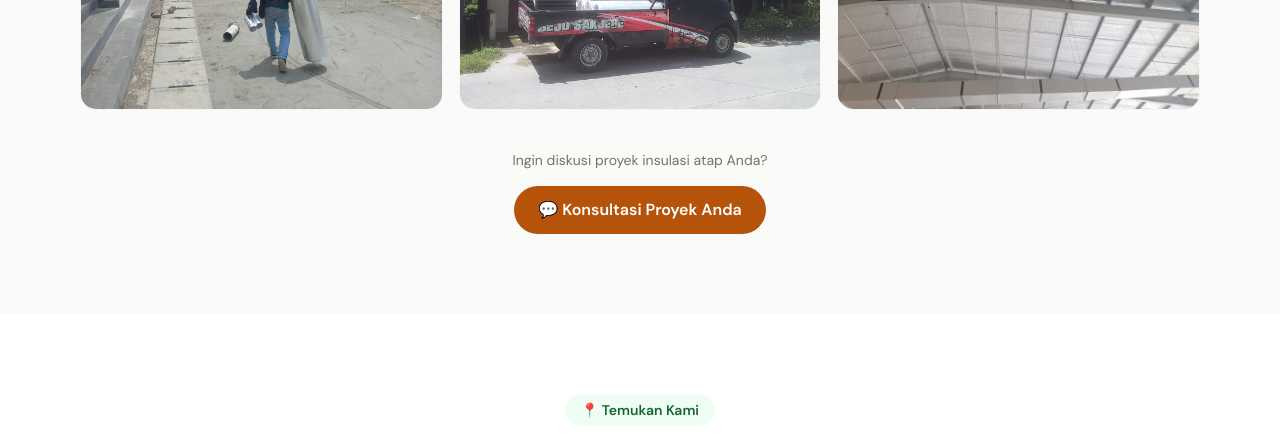
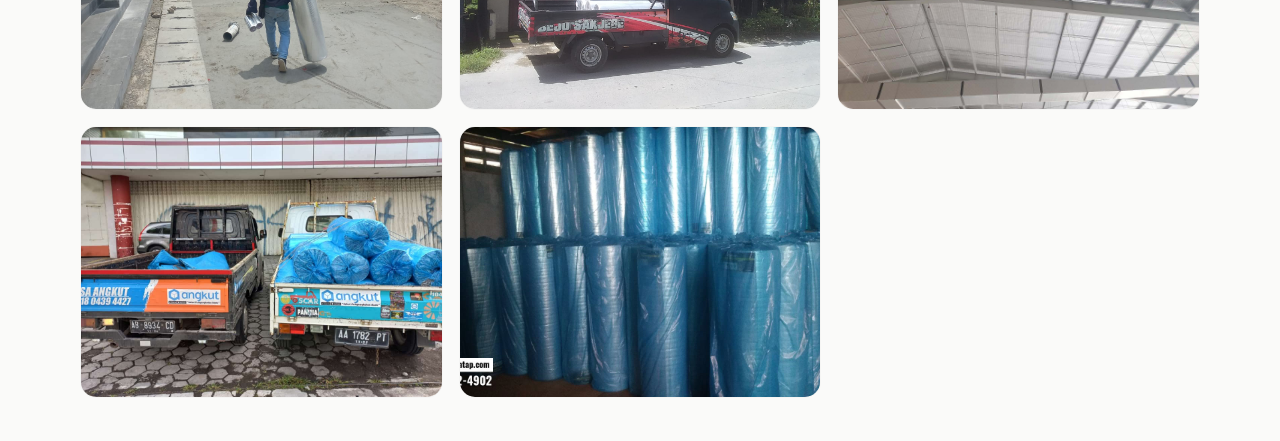
Before and after one commit to Bengkulu-travel/insulasi-atap-klaten, a Next.js app: page / in a window 1280 px wide. Shown: the part 4320-4761 px from the top of the page. Built offline with nearby package versions, Linux system fonts and the light colour scheme.

Commit message:
Update data.js

```diff
--- a/app/data.js
+++ b/app/data.js
@@ -83,8 +83,8 @@ export const galleryImages = [
   { id: 2, src: "/images/proyek2.jpg", alt: "Insulasi gedung", caption: "Satuan - Ambil di Lokasi" },
   // { id: 3, src: "/images/proyek3.jpg", alt: "Pemasangan woven foil", caption: "Pemasangan - Delanggu" },
   { id: 4, src: "/images/proyek4.jpg", alt: "Hasil pemasangan", caption: "Hasil - Ceper" },
-  // { id: 5, src: "/images/proyek5.jpg", alt: "Insulasi gudang", caption: "Gudang - KIK" },
-  // { id: 6, src: "/images/proyek6.jpg", alt: "Pemasangan bubble foil", caption: "Bubble Foil - Pedan" },
+  { id: 5, src: "/images/proyek5.jpg", alt: "Insulasi gudang", caption: "Pengiriman - KIK" },
+  { id: 6, src: "/images/proyek6.jpg", alt: "Pemasangan bubble foil", caption: "Bubble Foil - Gudang" },
 ]
 
 // ============================================================
```
